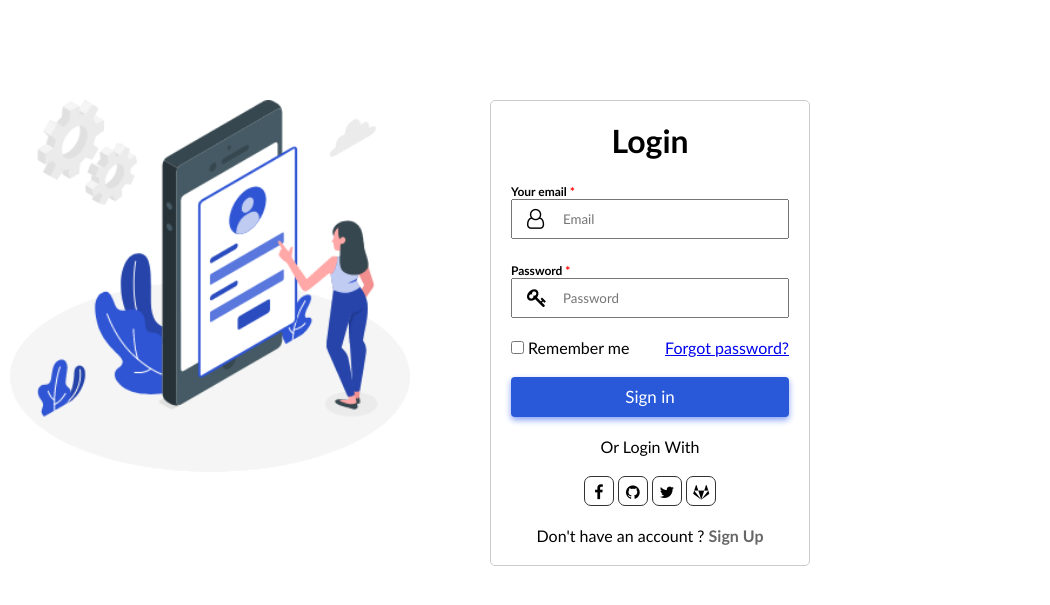
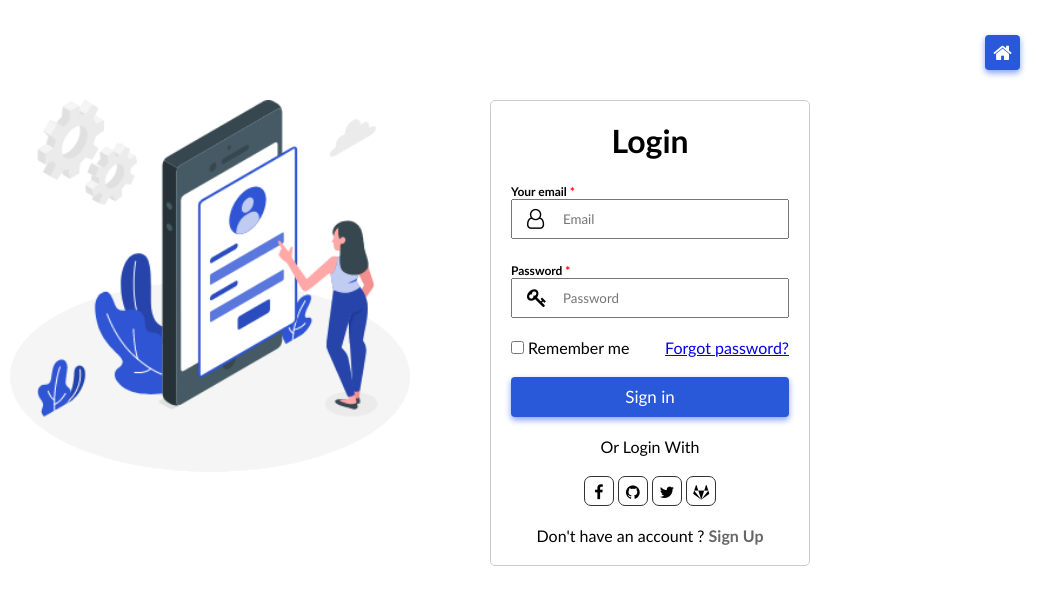
Before and after one commit to emtomoro/2-prisijungimai, a PHP site: page / in a window 1280 px wide. Shown: the top 605 px of the page, without its empty margins (230-1280 px from the left). Run offline with PHP 8.4, Linux system fonts and the light colour scheme.

Commit message:
home button

```diff
--- a/css/main.css
+++ b/css/main.css
@@ -1,6 +1,25 @@
 body {
     background-color:#ffffff ;
+    position: relative;
 }
+    body > a {
+        position: absolute;
+        top: 35px;
+        right: 30px;
+        font-size: 20px;
+        color: #fff;
+        background-color:#2959D9;
+        padding: 5px;
+        border: #2959D9;
+        border-radius: 4px;
+        line-height: 25px;
+        width: 35px;
+        text-align: center;
+        box-shadow: 0 3px 6px #87a0f5;
+    }
+    body > a:hover {
+        background-color: #2443ac;
+    }
     .container {
         display: inline-block;
         width: 800px;
--- a/index.html
+++ b/index.html
@@ -16,6 +16,7 @@
 <link rel="stylesheet" href="./css/main.css">
 </head>
 <body>
+    <a href="#"><i class="fa fa-home"></i></a>
     <div class="container">
         <img class="left" src="./img/login-image.png" alt="telefonas ir mergina">
         <div class="right">
```
